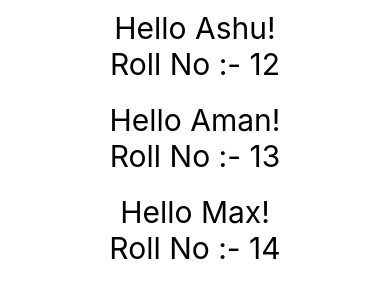
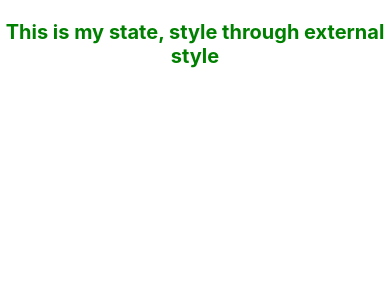
Before and after one commit to HimanshuTakshak2000/react-native-learn-from-tutorial_point, a React Native app: screen / in a window 390 px wide. Shown: the top 300 px of the page. Built offline with nearby package versions, Linux system fonts and the light colour scheme.

Commit message:
React Native Style by Tutorial Point

```diff
--- a/App.tsx
+++ b/App.tsx
@@ -1,69 +1,57 @@
 // // Example - 1
 // import React, { Component } from 'react';
-// import {
-//   StyleSheet,
-//   Image,
-//   Text,
-//   View
-// } from 'react-native';
+// import { StyleSheet, Text, View } from 'react-native';
 
+// export default class ImplementingStyle extends Component {
+//     render() {
+//         return (
+//             <View>
+//               {/* All the core components use a prop (property) named style. The style names and values are similar to CSS that works for the web. There is the only difference in the way of writing names using camel casing, e.g fontSize rather than font-size. The style prop is a plain old JavaScript object which is the simplest way for styling our code. There are different ways to design our component, by using inline style and by using StyleSheet.create */}
 
-// export default class App extends Component<{}> {
-//   render() {
-//     let imagePath = { uri: 'https://facebook.github.io/react-native/img/header_logo.png'};
-//     return (
-//         <View style={styles.container}>
-//           <Text style={styles.welcome}>Welcome to React Native!</Text>
-//           <Image source={imagePath} style={{width: 250, height: 250}} />
-//         </View>
-//     );
-//   }
+//                 <Text style={{ backgroundColor: '#a7a6a9', color: 'yellow', fontSize: 20 }}>this is inline style</Text>
+//                 <Text style={styles.green}>just green</Text>
+//                 <Text style={styles.biggray}>just biggray</Text>
+//                 <Text style={[styles.biggray, styles.green]}>biggray, then green</Text>
+//                 <Text style={[styles.green, styles.biggray]}>green, then biggray</Text>
+
+//               {/* Note :- If we are giving more than one CSS styling then the CSS style which is given at end will we adpotted. */}
+
+//             </View>
+//         );
+//     }
 // }
-
 // const styles = StyleSheet.create({
-//   container: {
-//     flex: 1,
-//     justifyContent: 'center',
-//     alignItems: 'center',
-//     backgroundColor: '#a7a6a9',
-//   },
-//   welcome: {
-//     fontSize: 30,
-//     textAlign: 'center',
-//     margin: 20,
-//   }
+//     biggray: {
+//         color: 'gray',
+//         fontWeight: 'bold',
+//         fontSize: 30,
+//     },
+//     green: {
+//         color: 'green',
+//     },
 // });
 
 // Example - 2 -->
 
-import React, { Component } from 'react';
-import { StyleSheet, Text, View } from 'react-native';
+import React from 'react';
+import { View } from 'react-native';
+import StyleComponent from './Style/StyleComponent'
 
-class ChildClass extends Component<{name: string | number | boolean | React.ReactElement<any, string | React.JSXElementConstructor<any>> | Iterable<React.ReactNode> | React.ReactPortal | null | undefined, rollno: string | number | boolean | React.ReactElement<any, string | React.JSXElementConstructor<any>> | Iterable<React.ReactNode> | React.ReactPortal | null | undefined}> {   // we must send props name in components type
-  render() {
-    return (
-        <View style={{alignItems: 'center', margin:10}}>
-          <Text style={styles.welcome}>Hello {this.props.name}!</Text>
-          <Text style={styles.welcome}>Roll No :- {this.props.rollno}</Text>
+export default class App extends React.Component {
+    state = {
+        myState: 'This is my state, style through external style'
+    }
+    render() {
+        return (
+            <View>
 
-        </View>
-    );
-  }
+              {/* One of the way to pass String props */}
+              {/* <StyleComponent myTextProp = 'This is my state, style through external style' />   */}
+
+              {/* This is also another way to pass props */}
+              <StyleComponent myTextProp = {this.state.myState} />
+
+            </View>
+        );
+    }
 }
-
-export default class ParentsClass extends Component {
-  render() {
-    return (
-        <View style={{alignItems: 'center'}}>
-          <ChildClass name='Ashu' rollno='12' />
-          <ChildClass name='Aman' rollno='13' />
-          <ChildClass name='Max' rollno='14' />
-        </View>
-    );
-  }
-}
-const styles = StyleSheet.create({
-   welcome: {
-    fontSize: 30,
-  }
-});
--- /dev/null
+++ b/Style/StyleComponent.js
@@ -0,0 +1,43 @@
+import React, { Component } from 'react'
+import { Text, View, StyleSheet } from 'react-native'
+
+// This is how we declare function component in react-native :-
+// export default StyleComponent  = (props) => {
+//     return (
+//         <View>
+//             <Text style = {styles.myStyle}>
+//                 {props.myTextProp}
+//             </Text>
+//         </View>
+//     )
+// }
+
+
+// This is how we declare class component in react-native :-
+
+// This type of declaration is done only in typeScript file.
+// export default class StyleComponent extends Component<{myTextProp: string | number | boolean | React.ReactElement<any, string | React.JSXElementConstructor<any>> | Iterable<React.ReactNode> | React.ReactPortal | null | undefined}>{
+
+// This type of declaration is done only in js file.
+export default class StyleComponent extends Component{
+
+    render(){
+        return (
+            <View>
+                <Text style = {styles.myStyle}>
+                    {this.props.myTextProp}
+                </Text>
+            </View>
+        );
+    }
+}
+
+const styles = StyleSheet.create ({
+    myStyle: {
+        marginTop: 20,
+        textAlign: 'center',
+        color: 'green',
+        fontWeight: 'bold',
+        fontSize: 20
+    }
+});
--- a/tsconfig.json
+++ b/tsconfig.json
@@ -1,3 +1,6 @@
 {
-  "extends": "@react-native/typescript-config/tsconfig.json"
+  "extends": "@react-native/typescript-config/tsconfig.json",
+  "resolve": {
+    "extensions": [".ts", ".tsx", ".js", ".jsx", ".json"],
 }
+}
```
